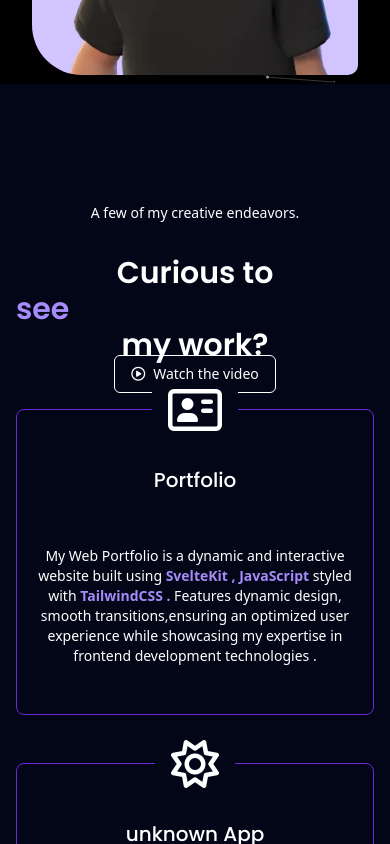
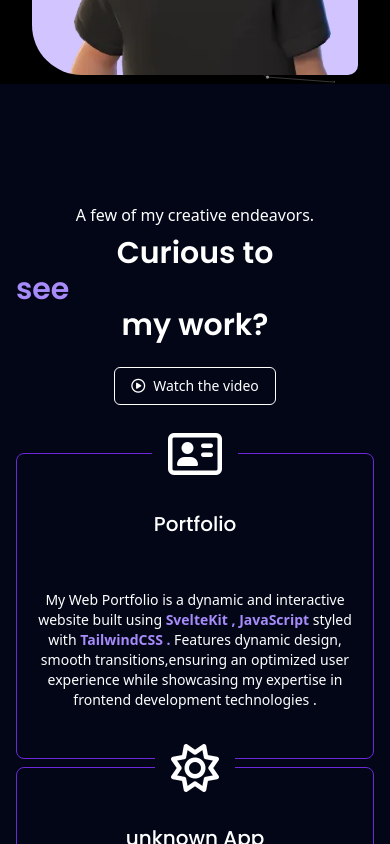
Before and after one commit to young-monk-samarth/PortFolio, a SvelteKit app: page / in a window 390 px wide. Shown: the part 760-1604 px from the top of the page. Built offline with nearby package versions, Linux system fonts and the light colour scheme.

Commit message:
Update Main.svelte

```diff
--- a/src/components/Main.svelte
+++ b/src/components/Main.svelte
@@ -143,7 +143,7 @@
         <!-- scroll info about creative -->
 
 
-        <section class="py-16 lg:py-24 flex flex-col gap-16" id="projects">
+      <section class="py-16 lg:py-24 flex flex-col gap-16" id="projects">
             <div class="flex flex-col gap-1.5 text-center">
                 <h6 class="text-large sm:text-xl md:text-2xl">
                     A few of my creative endeavors.
@@ -152,6 +152,29 @@
                     Curious to <span class="poppins text-violet-400">see</span> my work?
                 </h3>
             </div>
+            <style>
+            @media (max-width: 640px) {
+                #projects {
+                    padding-top: 4rem; /* Reduced from py-16 (64px) */
+                    padding-bottom: 4rem;
+                    gap: 4rem; /* Reduced from gap-16 (64px) */
+                }
+
+                #projects > div {
+                    gap: 0.5rem; /* Reduced from gap-1.5 (6px) */
+                }
+
+                h6 {
+                    font-size: 1rem; /* Reduced from text-large (assuming 1.25rem or similar) */
+                    line-height: 1.5; /* Better readability */
+                }
+
+                h3 {
+                    font-size: 1.75rem; /* Reduced from 3xl (30px) */
+                    line-height: 1.3; /* Prevent text from feeling cramped */
+                }
+            }
+            </style>
 
             <!-- buttn to direct video link -->
             <a
```
